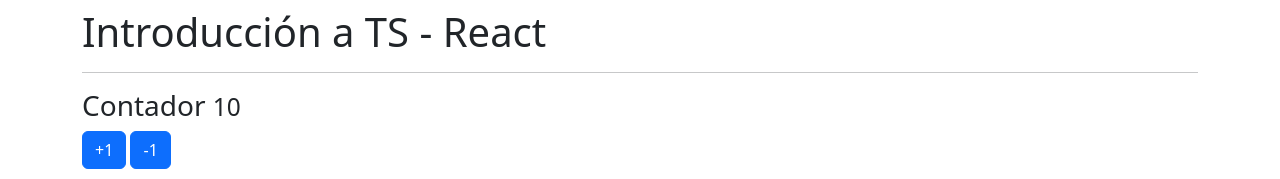
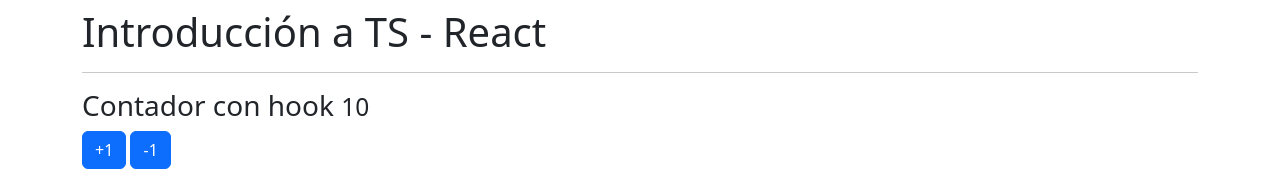
Before and after one commit to armandotechno/repaso-react-ts, a React (Create React App) app: page / in a window 1280 px wide. Shown: the top 179 px of the page. Built offline with nearby package versions, Linux system fonts and the light colour scheme.

Commit message:
Custom Hook - useCounter

```diff
--- a/src/App.tsx
+++ b/src/App.tsx
@@ -1,7 +1,9 @@
 // import { TiposBasicos } from './typescript/TiposBasicos';
 // import { ObjetosLiterales } from "./typescript/ObjetosLiterales";
 // import { Funciones } from "./typescript/Funciones";
-import { Contador } from "./components/Contador";
+// import { Contador } from "./components/Contador";
+import { ContadorConHook } from "./components/ContadorConHook";
+
 
 const App = () => {
   return (
@@ -11,7 +13,8 @@ const App = () => {
       {/* <TiposBasicos /> */}
       {/* <ObjetosLiterales /> */}
       {/* <Funciones /> */}
-      <Contador />
+      {/* <Contador /> */}
+      <ContadorConHook />
     </div>
   )
 }
--- /dev/null
+++ b/src/components/ContadorConHook.tsx
@@ -0,0 +1,26 @@
+import { useCounter } from "../hooks/useCounter"
+
+export const ContadorConHook = () => {
+
+    const { valor, acumular } = useCounter();
+
+    return (
+        <>
+            <h3>Contador con hook <small>{ valor }</small></h3>
+
+            <button
+                className="btn btn-primary"
+                onClick={ () => acumular(1) }
+            >
+                +1
+            </button>
+            &nbsp;
+            <button
+                className="btn btn-primary"
+                onClick={ () => acumular(-1) }
+            >
+                -1
+            </button>
+        </>
+    )
+}
--- /dev/null
+++ b/src/hooks/useCounter.tsx
@@ -0,0 +1,15 @@
+import { useState } from 'react';
+
+export const useCounter = () => {
+
+    const [valor, setValor] = useState(10)
+
+    const acumular = ( numero: number ) => {
+        setValor( valor + numero )
+    }
+
+    return {
+        valor,
+        acumular,
+    }
+}
```
